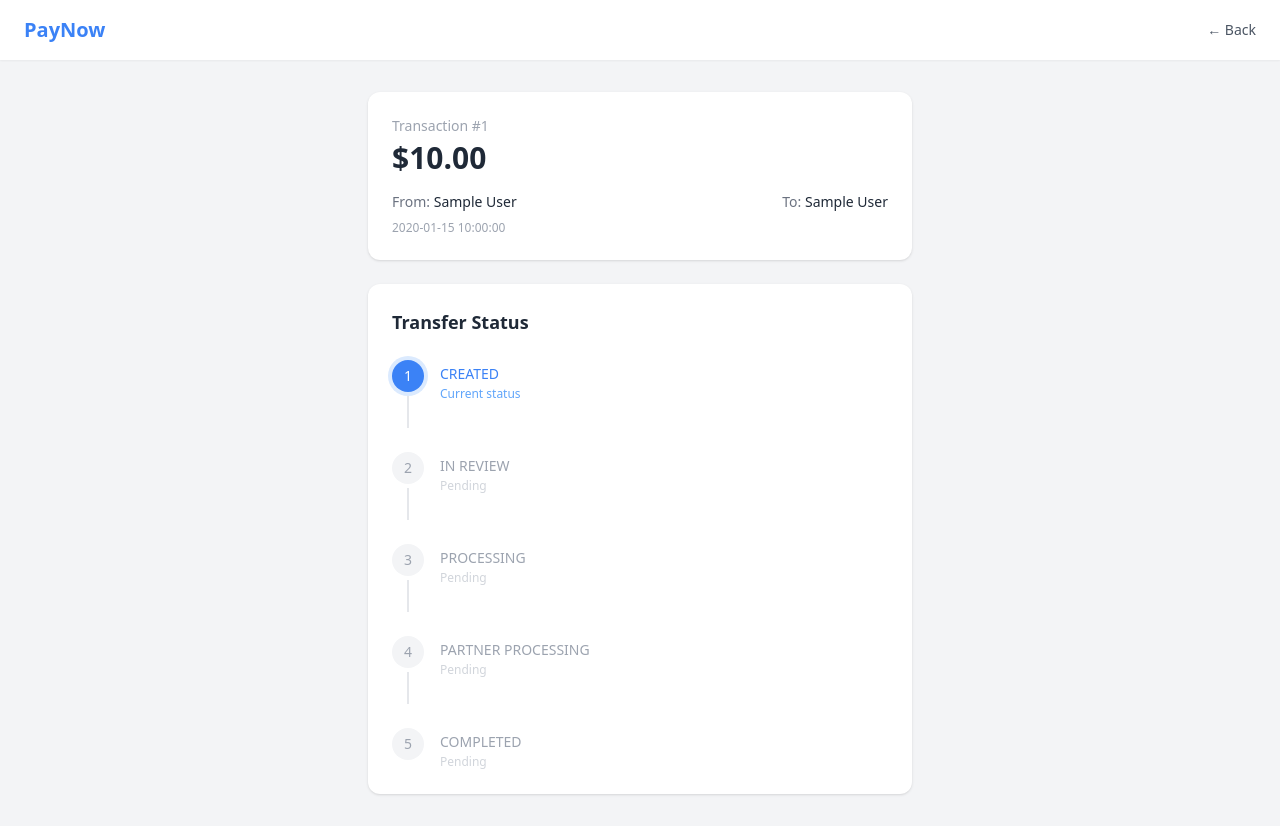
After one commit to mandeeps9177/flask-paynow, a Flask app: page /transaction/1 in a window 1280 px wide. The commit adds this page. Run offline with Flask 3, Linux system fonts and the light colour scheme; the visitor is signed in with stand-in values (Sample User, id 1); tables that the repository leaves empty hold one stand-in row (values such as "Sample post"); some libraries are stand-ins or nearby versions.

Commit message:
Add transaction status tracker

```diff
--- a/app.py
+++ b/app.py
@@ -29,6 +29,7 @@ db.execute("""
         sender_id INTEGER NOT NULL,
         recipient_id INTEGER NOT NULL,
         amount REAL NOT NULL,
+        status TEXT DEFAULT 'CREATED',
         timestamp DATETIME DEFAULT CURRENT_TIMESTAMP
     )
 """)
@@ -75,7 +76,7 @@ def register():
         db.execute("INSERT INTO users (name, phone, password_hash) VALUES (?, ?, ?)",
                    name, phone, password_hash)
 
-        return "Registered successfully!"
+        return redirect(url_for("login"))
 
     return render_template("register.html")
 
@@ -88,7 +89,7 @@ def dashboard():
     user = db.execute("SELECT * FROM users WHERE id = ?", session["user_id"])[0]
 
     rows = db.execute("""
-        SELECT t.amount, t.timestamp,
+        SELECT t.id, t.amount, t.timestamp,
                s.name as sender_name, r.name as recipient_name,
                t.sender_id, t.recipient_id
         FROM transactions t
@@ -102,6 +103,7 @@ def dashboard():
     for row in rows:
         if row["sender_id"] == session["user_id"]:
             transactions.append({
+                "id": row["id"],
                 "type": "Sent",
                 "other_party": row["recipient_name"],
                 "amount": row["amount"],
@@ -109,6 +111,7 @@ def dashboard():
             })
         else:
             transactions.append({
+                "id": row["id"],
                 "type": "Received",
                 "other_party": row["sender_name"],
                 "amount": row["amount"],
@@ -155,7 +158,7 @@ def send():
                    amount, session["user_id"])
         db.execute("UPDATE users SET balance = balance + ? WHERE id = ?",
                    amount, recipient["id"])
-        db.execute("INSERT INTO transactions (sender_id, recipient_id, amount) VALUES (?, ?, ?)",
+        db.execute("INSERT INTO transactions (sender_id, recipient_id, amount, status) VALUES (?, ?, ?, 'CREATED')",
                    session["user_id"], recipient["id"], amount)
 
         return render_template("send.html", success=f"Sent ${amount} to {recipient['name']}")
@@ -169,7 +172,7 @@ def history():
         return redirect(url_for("login"))
 
     rows = db.execute("""
-        SELECT t.amount, t.timestamp,
+        SELECT t.id, t.amount, t.timestamp,
                s.name as sender_name, r.name as recipient_name,
                t.sender_id, t.recipient_id
         FROM transactions t
@@ -183,6 +186,7 @@ def history():
     for row in rows:
         if row["sender_id"] == session["user_id"]:
             transactions.append({
+                "id": row["id"],
                 "type": "Sent",
                 "other_party": row["recipient_name"],
                 "amount": row["amount"],
@@ -190,6 +194,7 @@ def history():
             })
         else:
             transactions.append({
+                "id": row["id"],
                 "type": "Received",
                 "other_party": row["sender_name"],
                 "amount": row["amount"],
@@ -198,6 +203,39 @@ def history():
 
     return render_template("history.html", transactions=transactions)
 
+
+@app.route("/transaction/<int:transaction_id>")
+def transaction(transaction_id):
+    if not session.get("user_id"):
+        return redirect(url_for("login"))
+
+    rows = db.execute("""
+        SELECT t.id, t.amount, t.timestamp, t.status,
+               s.name as sender_name, r.name as recipient_name,
+               t.sender_id, t.recipient_id
+        FROM transactions t
+        JOIN users s ON t.sender_id = s.id
+        JOIN users r ON t.recipient_id = r.id
+        WHERE t.id = ?
+    """, transaction_id)
+
+    if not rows:
+        return redirect(url_for("dashboard"))
+
+    t = rows[0]
+
+    if t["sender_id"] != session["user_id"] and t["recipient_id"] != session["user_id"]:
+        return redirect(url_for("dashboard"))
+
+    states = ["CREATED", "IN_REVIEW", "PROCESSING", "PARTNER_PROCESSING", "COMPLETED"]
+    current_index = states.index(t["status"]) if t["status"] in states else 0
+
+    return render_template("tracker.html",
+                           transaction=t,
+                           states=states,
+                           current_index=current_index)
+
+
 @app.route("/logout")
 def logout():
     session.clear()
--- a/templates/dashboard.html
+++ b/templates/dashboard.html
@@ -30,7 +30,7 @@
             {% if transactions %}
                 <div class="divide-y">
                 {% for t in transactions %}
-                <div class="py-3 flex justify-between items-center">
+                <a href="/transaction/{{ t.id }}" class="py-3 flex justify-between items-center hover:bg-gray-50 rounded-lg px-2 -mx-2 transition">
                 <div>
                 <p class="text-sm font-medium text-gray-800">{{ t.other_party }}</p>
                 <p class="text-xs text-gray-400">{{ t.timestamp }}</p>
@@ -38,7 +38,7 @@
     <span class="text-sm font-semibold {% if t.type == 'Sent' %}text-red-500{% else %}text-green-500{% endif %}">
         {% if t.type == 'Sent' %}-{% else %}+{% endif %}${{ "%.2f"|format(t.amount) }}
     </span>
-                </div>
+</a>
 {% endfor %}
                 </div>
             {% else %}
--- /dev/null
+++ b/templates/tracker.html
@@ -0,0 +1,79 @@
+<!DOCTYPE html>
+<html>
+<head>
+    <title>PayNow - Transaction Tracker</title>
+    <script src="https://cdn.tailwindcss.com"></script>
+</head>
+<body class="bg-gray-100 min-h-screen">
+
+    <nav class="bg-white shadow-sm px-6 py-4 flex justify-between items-center">
+        <h1 class="text-xl font-bold text-blue-500">PayNow</h1>
+        <a href="/dashboard" class="text-sm text-gray-600 hover:text-blue-500">← Back</a>
+    </nav>
+
+    <div class="max-w-xl mx-auto px-4 py-8">
+
+        <div class="bg-white rounded-xl shadow p-6 mb-6">
+            <p class="text-sm text-gray-400 mb-1">Transaction #{{ transaction.id }}</p>
+            <p class="text-3xl font-bold text-gray-800 mb-4">${{ "%.2f"|format(transaction.amount) }}</p>
+            <div class="flex justify-between text-sm text-gray-500">
+                <span>From: <span class="text-gray-800 font-medium">{{ transaction.sender_name }}</span></span>
+                <span>To: <span class="text-gray-800 font-medium">{{ transaction.recipient_name }}</span></span>
+            </div>
+            <p class="text-xs text-gray-400 mt-2">{{ transaction.timestamp }}</p>
+        </div>
+
+        <div class="bg-white rounded-xl shadow p-6">
+            <h2 class="text-lg font-semibold text-gray-800 mb-6">Transfer Status</h2>
+
+            <div class="relative">
+                {% for state in states %}
+                {% set index = loop.index0 %}
+                <div class="flex items-start gap-4 mb-6 last:mb-0">
+
+                    <div class="flex flex-col items-center">
+                        <div class="w-8 h-8 rounded-full flex items-center justify-center text-sm font-medium
+                            {% if index < current_index %}
+                                bg-blue-500 text-white
+                            {% elif index == current_index %}
+                                bg-blue-500 text-white ring-4 ring-blue-100
+                            {% else %}
+                                bg-gray-100 text-gray-400
+                            {% endif %}">
+                            {% if index < current_index %}
+                                ✓
+                            {% else %}
+                                {{ index + 1 }}
+                            {% endif %}
+                        </div>
+                        {% if not loop.last %}
+                        <div class="w-0.5 h-8 mt-1
+                            {% if index < current_index %}bg-blue-500{% else %}bg-gray-200{% endif %}">
+                        </div>
+                        {% endif %}
+                    </div>
+
+                    <div class="pt-1">
+                        <p class="text-sm font-medium
+                            {% if index == current_index %}text-blue-500
+                            {% elif index < current_index %}text-gray-800
+                            {% else %}text-gray-400{% endif %}">
+                            {{ state.replace("_", " ") }}
+                        </p>
+                        {% if index == current_index %}
+                        <p class="text-xs text-blue-400 mt-0.5">Current status</p>
+                        {% elif index < current_index %}
+                        <p class="text-xs text-gray-400 mt-0.5">Completed</p>
+                        {% else %}
+                        <p class="text-xs text-gray-300 mt-0.5">Pending</p>
+                        {% endif %}
+                    </div>
+
+                </div>
+                {% endfor %}
+            </div>
+        </div>
+
+    </div>
+</body>
+</html>
```
Lines whose indentation alone changed are shown as unchanged.
